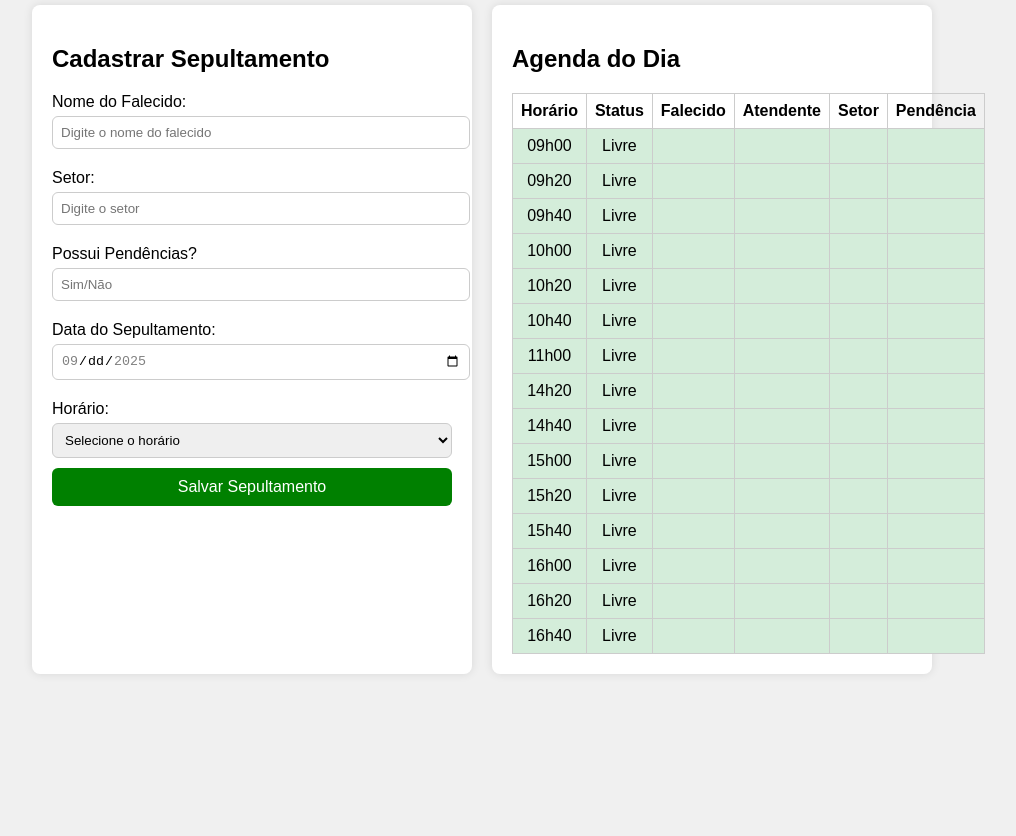
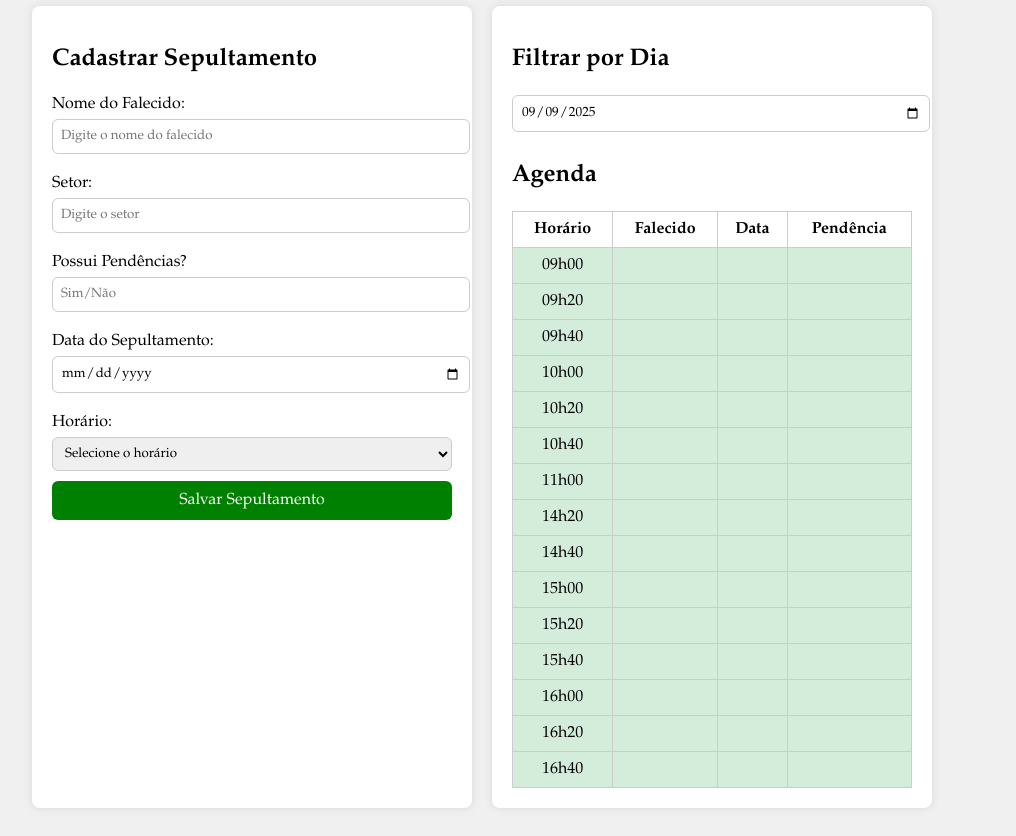
Before and after one commit to assistentecomercial/AGENDA-DE-SEPULTAMENTOS, a plain HTML site: page cadastro.html in a window 1280 px wide. Shown: the part 101-937 px from the top of the page, without its empty margins (158-1174 px from the left). Before the commit the page ends 803 px from the top, so only its background shows below. Drawn offline with Linux system fonts and the light colour scheme.

Commit message:
cadastro.html

```diff
--- a/cadastro.html
+++ b/cadastro.html
@@ -4,23 +4,24 @@
 <meta charset="UTF-8">
 <title>Cadastro e Agenda de Sepultamentos</title>
 <style>
-  body { font-family: Arial, sans-serif; background: #f0f0f0; padding: 20px; }
+  body { font-family: "Garamond", serif; background: #f0f0f0; padding: 20px; }
   h1 { text-align: center; margin-bottom: 20px; }
-  .container { display: flex; gap: 20px; justify-content: center; flex-wrap: wrap; }
+  .container { display: flex; gap: 20px; flex-wrap: wrap; justify-content: center; }
   .form-container, .agenda-container { background: #fff; padding: 20px; border-radius: 8px; width: 400px; box-shadow: 0 0 10px rgba(0,0,0,0.1); }
   label { display: block; margin: 10px 0 5px; }
-  input, select { width: 100%; padding: 8px; margin-bottom: 10px; border-radius: 6px; border: 1px solid #ccc; }
-  button { padding: 10px; width: 100%; border: none; border-radius: 6px; background: green; color: white; font-size: 16px; cursor: pointer; }
+  input, select { width: 100%; padding: 8px; margin-bottom: 10px; border-radius: 6px; border: 1px solid #ccc; font-family: "Garamond", serif; }
+  button { padding: 10px; width: 100%; border: none; border-radius: 6px; background: green; color: white; font-size: 16px; cursor: pointer; font-family: "Garamond", serif; }
   table { width: 100%; border-collapse: collapse; margin-top: 10px; }
   th, td { border: 1px solid #ccc; padding: 8px; text-align: center; }
   .livre { background-color: #d4edda; }
-  .ocupado { background-color: #f8d7da; }
+  .ocupado { background-color: #f8d7da; cursor: pointer; }
 </style>
 </head>
 <body>
 
 <h1>Cadastro e Agenda de Sepultamentos</h1>
 <div class="container">
+  <!-- Formulário de cadastro -->
   <div class="form-container">
     <h2>Cadastrar Sepultamento</h2>
     <label for="falecido">Nome do Falecido:</label>
@@ -33,7 +34,7 @@
     <input type="text" id="pendencia" placeholder="Sim/Não">
 
     <label for="data">Data do Sepultamento:</label>
-    <input type="date" id="data" min="" max="">
+    <input type="date" id="data">
 
     <label for="horario">Horário:</label>
     <select id="horario">
@@ -58,37 +59,30 @@
     <button onclick="salvar()">Salvar Sepultamento</button>
   </div>
 
+  <!-- Agenda -->
   <div class="agenda-container">
-    <h2>Agenda do Dia</h2>
+    <h2>Filtrar por Dia</h2>
+    <input type="date" id="filtroData" onchange="atualizarAgenda()">
+
+    <h2>Agenda</h2>
     <table id="agenda">
       <thead>
         <tr>
           <th>Horário</th>
-          <th>Status</th>
           <th>Falecido</th>
-          <th>Atendente</th>
-          <th>Setor</th>
+          <th>Data</th>
           <th>Pendência</th>
         </tr>
       </thead>
       <tbody>
-        <!-- Horários preenchidos pelo JS -->
+        <!-- preenchido pelo JS -->
       </tbody>
     </table>
   </div>
 </div>
 
 <script>
-  // Datas mínima e máxima (hoje até +5 dias)
-  const inputData = document.getElementById('data');
-  const hoje = new Date();
-  const maxData = new Date();
-  maxData.setDate(hoje.getDate() + 5);
-  inputData.min = hoje.toISOString().split('T')[0];
-  inputData.max = maxData.toISOString().split('T')[0];
-
 const horarios = ["09h00","09h20","09h40","10h00","10h20","10h40","11h00","14h20","14h40","15h00","15h20","15h40","16h00","16h20","16h40"];
-
 const usuarioLogado = sessionStorage.getItem('usuarioLogado') || 'Desconhecido';
 
 function limparRegistrosAntigos() {
@@ -98,7 +92,7 @@
     const [hora, min] = r.horario.split('h').map(Number);
     const dataSep = new Date(r.data);
     dataSep.setHours(hora, min, 0, 0);
-      dataSep.setDate(dataSep.getDate() + 2); // mantém 2 dias após
+    dataSep.setDate(dataSep.getDate() + 2);
     return dataSep > agora;
   });
   localStorage.setItem('registros', JSON.stringify(registros));
@@ -109,18 +103,17 @@
   const tbody = document.querySelector('#agenda tbody');
   tbody.innerHTML = '';
   const registros = JSON.parse(localStorage.getItem('registros')) || [];
-    const hojeStr = new Date().toISOString().split('T')[0];
+  const filtro = document.getElementById('filtroData').value || new Date().toISOString().split('T')[0];
 
   horarios.forEach(h => {
-      const ocupacao = registros.find(r => r.data === hojeStr && r.horario === h);
+    const ocupacao = registros.find(r => r.data === filtro && r.horario === h);
+    const pendenciaText = ocupacao ? (ocupacao.pendencia.toLowerCase() === 'sim' ? 'Sim: '+ocupacao.pendencia : 'Não') : '';
     tbody.innerHTML += `
-        <tr class="${ocupacao ? 'ocupado' : 'livre'}">
+      <tr class="${ocupacao ? 'ocupado' : 'livre'}" onclick="${ocupacao ? `alert('Atendente: ${ocupacao.usuario}\\nSetor: ${ocupacao.setor}')` : ''}">
         <td>${h}</td>
-          <td>${ocupacao ? 'Ocupado' : 'Livre'}</td>
         <td>${ocupacao ? ocupacao.falecido : ''}</td>
-          <td>${ocupacao ? ocupacao.usuario : ''}</td>
-          <td>${ocupacao ? ocupacao.setor : ''}</td>
-          <td>${ocupacao ? ocupacao.pendencia : ''}</td>
+        <td>${ocupacao ? ocupacao.data : ''}</td>
+        <td>${pendenciaText}</td>
       </tr>
     `;
   });
@@ -139,7 +132,6 @@
 
   let registros = JSON.parse(localStorage.getItem('registros')) || [];
 
-    // Bloqueia se o horário já usado
   if(registros.some(r => r.data === data && r.horario === horario)){
     return alert("Esse horário já foi reservado!");
   }
@@ -157,7 +149,8 @@
   atualizarAgenda();
 }
 
-  // Atualiza agenda ao carregar a página
+// Inicializa filtro com data atual
+document.getElementById('filtroData').value = new Date().toISOString().split('T')[0];
 atualizarAgenda();
 </script>
 
```
Lines whose indentation alone changed are shown as unchanged.
